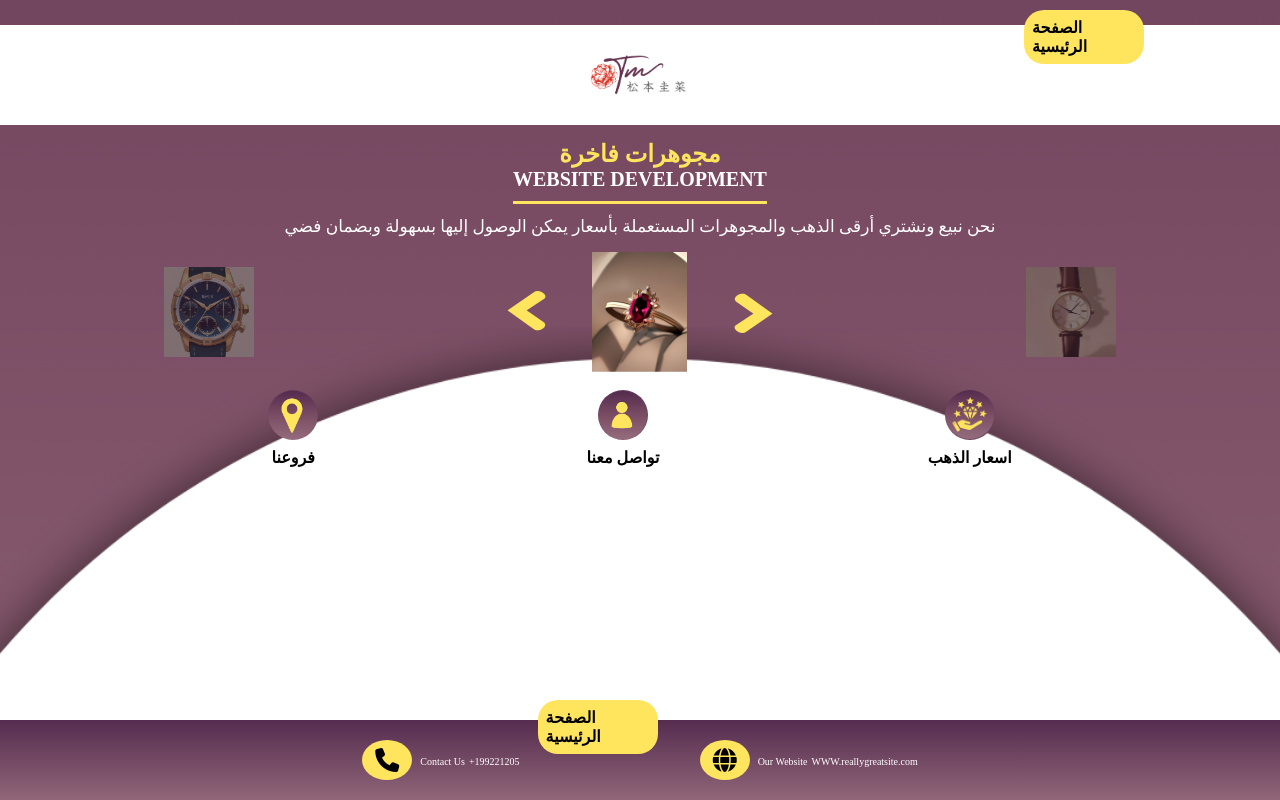
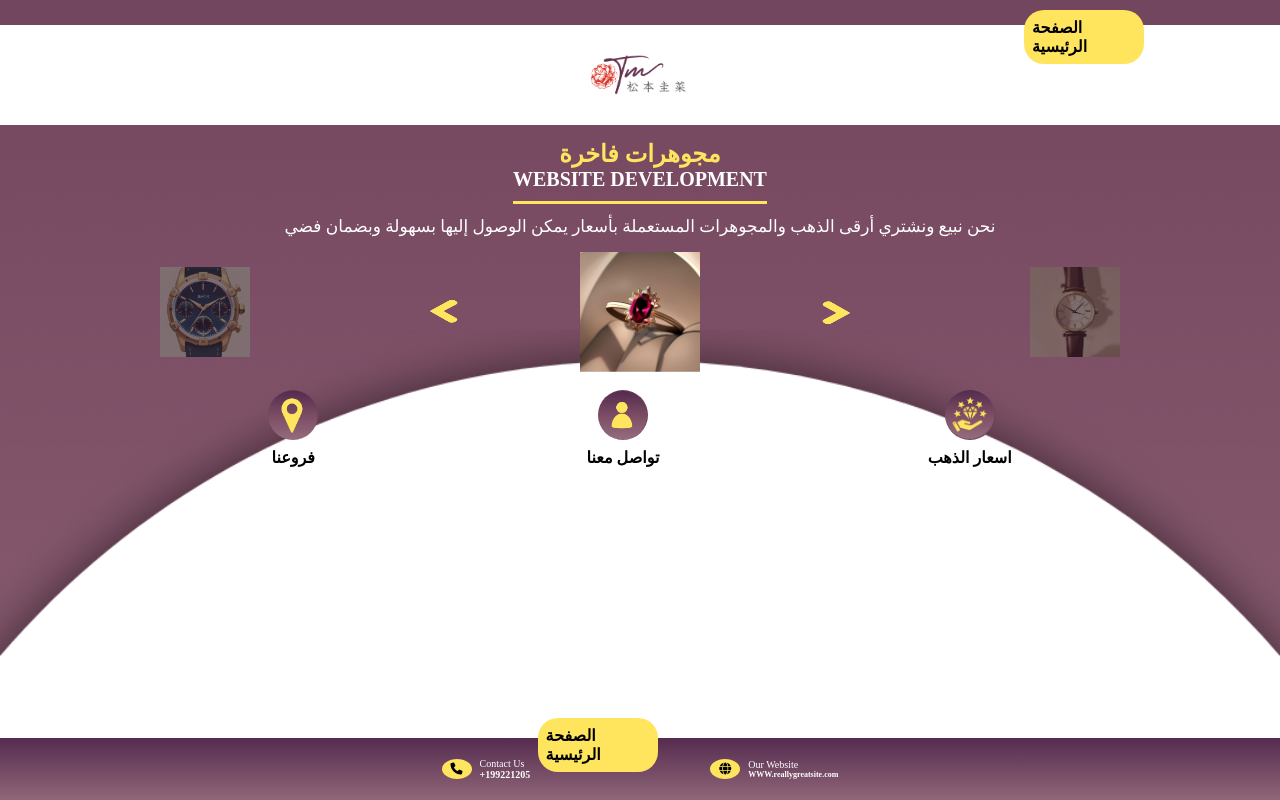
Before and after one commit to omar-a-eid/jewellery, a plain HTML site: page index.html in a window 1280 px wide. Drawn offline with Linux system fonts and the light colour scheme.

Commit message:
Add files via upload

```diff
--- a/index.html
+++ b/index.html
@@ -197,8 +197,8 @@
         }
 
         .circle4 {
-            width: 50px;
-            height: 40px;
+            width: 30px;
+            height: 20px;
             border-radius: 50%;
             /* background-image: url(imgs/7.png); */
             background-position: center;
@@ -211,8 +211,8 @@
         }
 
         .circle5 {
-            width: 50px;
-            height: 40px;
+            width: 30px;
+            height: 20px;
             border-radius: 50%;
             /* background-image: url(imgs/6.png); */
             background-position: center;
@@ -238,24 +238,32 @@
             display: flex;
             justify-content: center;
             align-items: center;
-            gap: 8px;
+            gap: 10%;
             background: linear-gradient(to bottom, #552C4F, #906678);
             padding: 20px;
-            position: relative;
+            /* position: relative; */
+            position: fixed;
             bottom: 0;
         }
 
         .footer>div {
             display: flex;
-            justify-content: center;
+            justify-content: space-evenly;
             align-items: center;
             gap: 8px;
+        }
+
+        .footer-left{
+            display: flex;
+            flex-direction: column;
         }
 
         span {
             font-size: 10px;
             color: white;
         }
+
+
 
         .footerHome {
             background-color: #FFE55E;
@@ -279,7 +287,7 @@
             /* Hide overflow */
             white-space: nowrap;
             /* Prevent text from breaking to the next line */
-            margin-bottom: 15px;
+            margin-bottom: 20px;
             margin-top: 15px;
 
         }
@@ -362,12 +370,18 @@
 
         .active-img {
             height: 120px;
-            width: 95px;
+            width: 120px;
             transform: scale(1);
         }
 
         .inactive-img {
             opacity: 0.7;
+        }
+
+        .controls{
+            width: 70px;
+            height: 70px;
+
         }
 
         .carousel-image1,
@@ -397,7 +411,7 @@
             justify-content: center;
             top: 50%;
             transform: translateY(-50%);
-            gap: 10%;
+            gap: 25%;
         }
 
         .carousel-control-prev,
@@ -491,8 +505,8 @@
                     <!-- <div class="dark-overlay"></div> -->
                 </div>
                 <div class="carousel-control">
-                    <img class="active-img" src="imgs/18.png" alt="" onclick="handlePrevImg()">
-                    <img class="active-img" src="imgs/5.png" alt="" onclick="handleNextImg()">
+                    <img class="active-img controls" src="imgs/18.png" alt="" onclick="handlePrevImg()">
+                    <img class="active-img controls" src="imgs/5.png" alt="" onclick="handleNextImg()">
                 </div>
             </div>
             <!-- <div class="carousel-control">
@@ -526,22 +540,22 @@
     </div>
 
     <div class="footer">
-        <div>
+        <div >
             <div class="circle4">
-                <i class="fa-solid fa-phone" style="color: #000000; font-size: 24px;"></i>
+                <i class="fa-solid fa-phone" style="color: #000000; font-size: 12px;"></i>
             </div>
-            <div>
+            <div class="footer-left">
                 <span>Contact Us</span>
-                <span>+199221205</span>
+                <b style="color: white;font-size: 10px;">+199221205</b>
             </div>
         </div>
         <div>
             <div class="circle5">
-                <i class="fa-solid fa-globe" style="color: #000000; font-size: 24px;"></i>
+                <i class="fa-solid fa-globe " style="color: #000000; font-size: 12px;"></i>
             </div>
-            <div>
+            <div class="footer-left">
                 <span>Our Website</span>
-                <span>WWW.reallygreatsite.com</span>
+                <b  style="color: white; font-size: 8px;">WWW.reallygreatsite.com</b>
             </div>
         </div>
         <div class="footerHome">
```
